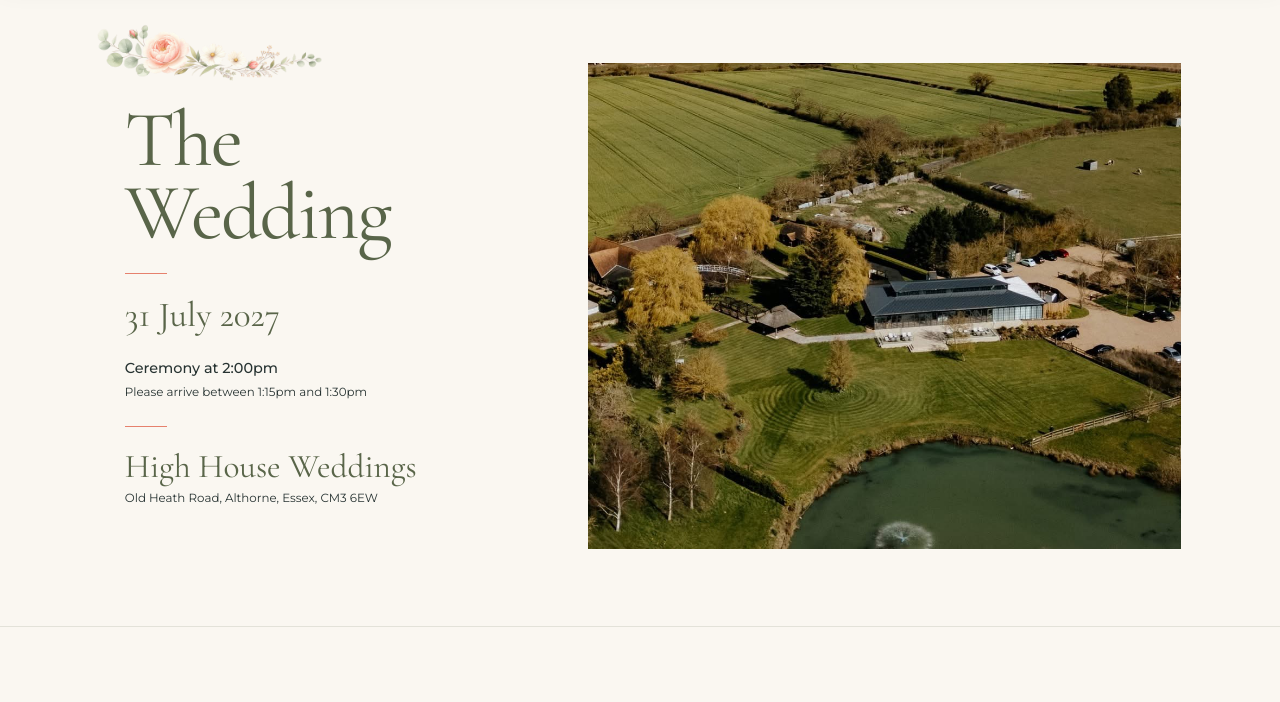
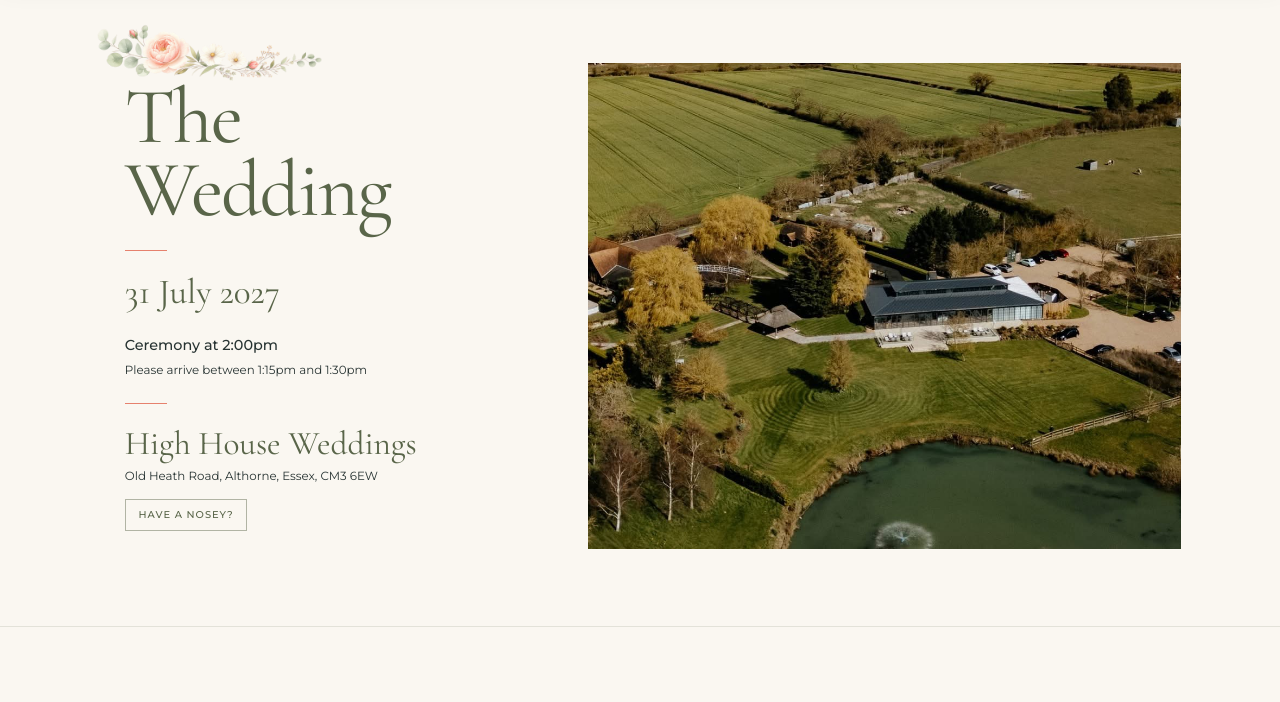
Before and after one commit to turbosasquatch/wallacebanner, a plain HTML site: page wedding.html in a window 1280 px wide. Shown: the part 98-800 px from the top of the page. Drawn offline with nearby package versions, Linux system fonts and the light colour scheme.

Commit message:
Add High House website link

```diff
--- a/styles.css
+++ b/styles.css
@@ -745,6 +745,28 @@ iframe:focus-visible {
   font-size: clamp(1.6rem, 2.6vw, 2.2rem);
   font-weight: 400;
   line-height: 1.05;
+}
+
+.venue-website-link {
+  display: inline-flex;
+  min-height: 2rem;
+  margin-top: 0.85rem;
+  padding: 0.45rem 0.8rem;
+  align-items: center;
+  border: 1px solid rgba(89, 101, 73, 0.46);
+  color: var(--moss);
+  font: 500 0.62rem/1 var(--ui);
+  letter-spacing: 0.1em;
+  text-decoration: none;
+  text-transform: uppercase;
+  transition: color 180ms ease, border-color 180ms ease, background 180ms ease;
+}
+
+.venue-website-link:hover,
+.venue-website-link:focus-visible {
+  border-color: var(--moss);
+  color: var(--ink);
+  background: rgba(232, 231, 217, 0.58);
 }
 
 .wedding-hero-photo {
--- a/wedding.html
+++ b/wedding.html
@@ -9,7 +9,7 @@
     <link rel="preconnect" href="https://fonts.googleapis.com">
     <link rel="preconnect" href="https://fonts.gstatic.com" crossorigin>
     <link href="https://fonts.googleapis.com/css2?family=Cormorant+Garamond:ital,wght@0,400;0,500;1,400&amp;family=Montserrat:wght@400;500&amp;display=swap" rel="stylesheet">
-    <link rel="stylesheet" href="styles.css?v=20260715-11">
+    <link rel="stylesheet" href="styles.css?v=20260715-12">
   </head>
   <body class="event-page wedding-page">
     <a class="skip-link" href="#main-content">Skip to content</a>
@@ -62,6 +62,7 @@
           <address>
             <strong>High House Weddings</strong>
             <span>Old Heath Road, Althorne, Essex, CM3 6EW</span>
+            <a class="venue-website-link" href="https://www.highhouseweddings.com/" target="_blank" rel="noopener noreferrer">Have A Nosey?</a>
           </address>
         </div>
         <figure class="wedding-hero-photo">
```
